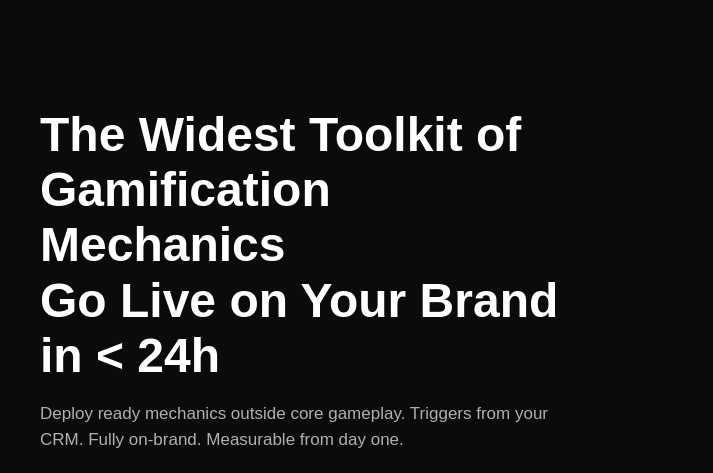
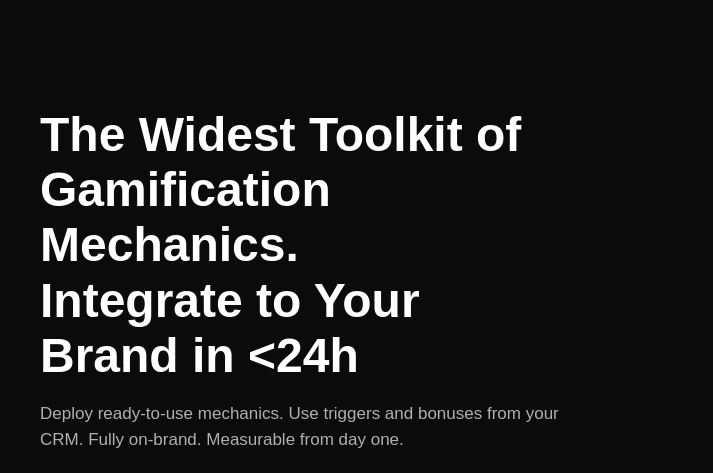
Before and after one commit to gamixter-master/landing, a plain HTML site: page index.html in a window 1280 px wide. Shown: the part 79-552 px from the top of the page, 0-713 px from the left. Drawn offline with Linux system fonts and the light colour scheme; grey boxes are pictures that could not be loaded.

Commit message:
Update index.html

```diff
--- a/index.html
+++ b/index.html
@@ -376,10 +376,10 @@
     <div class="container">
       <div class="text-block">
         <h1>
-          <div class="hero-title-line">The Widest Toolkit of Gamification Mechanics</div>
-          <div class="hero-title-line">Go Live on Your Brand in < 24h</div>
+          <div class="hero-title-line">The Widest Toolkit of Gamification Mechanics.</div>
+          <div class="hero-title-line">Integrate to Your Brand in <24h</div>
         </h1>
-        <p class="subhead">Deploy ready mechanics outside core gameplay. Triggers from your CRM. Fully on‑brand. Measurable from day one.</p>
+        <p class="subhead">Deploy ready-to-use mechanics. Use triggers and bonuses from your CRM. Fully on‑brand. Measurable from day one.</p>
         <ul class="benefits">
           <li><strong>+22%</strong> repeat transactions per player</li>
           <li><strong>−28%</strong> bonus cost per user</li>
```
